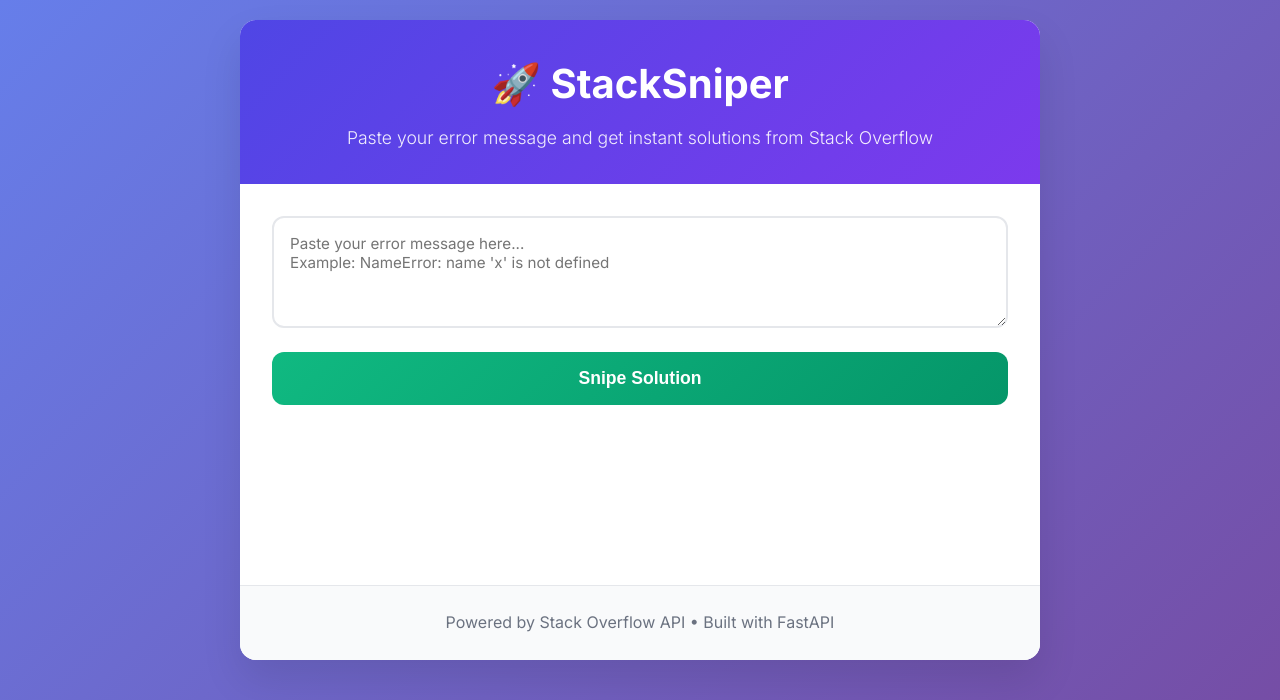
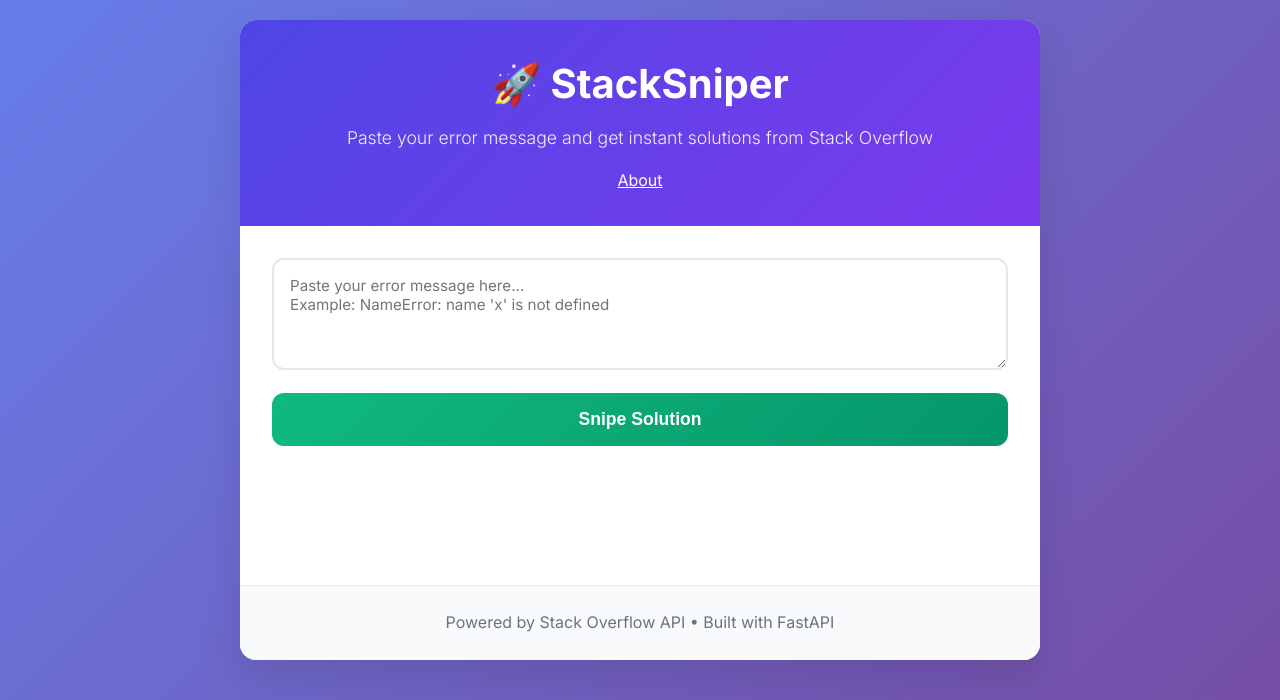
Before and after one commit to raymondproguy/stack-sniper, a Python web app: template src/templates/index.html in a window 1280 px wide. Shown: the top 700 px of the page. Run offline with Jinja, Linux system fonts and the light colour scheme; the template is opened without the code that fills it, so the values that code supplies are empty.

Commit message:
final commit for now

```diff
--- a/src/templates/index.html
+++ b/src/templates/index.html
@@ -12,6 +12,9 @@
         <header class="header">
             <h1>🚀 StackSniper</h1>
             <p>Paste your error message and get instant solutions from Stack Overflow</p>
+            <nav style="margin-top: 1rem;">
+        <a href="/about" style="color: white; text-decoration: underline;">About</a>
+    </nav>
         </header>
 
         <main class="main-content">
```
